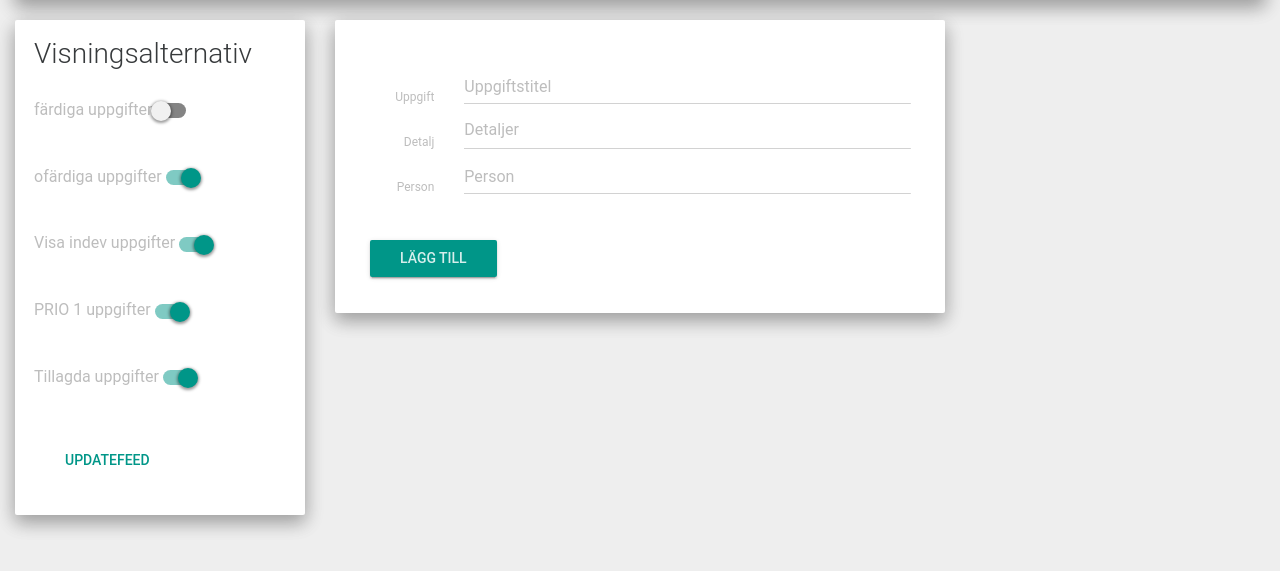
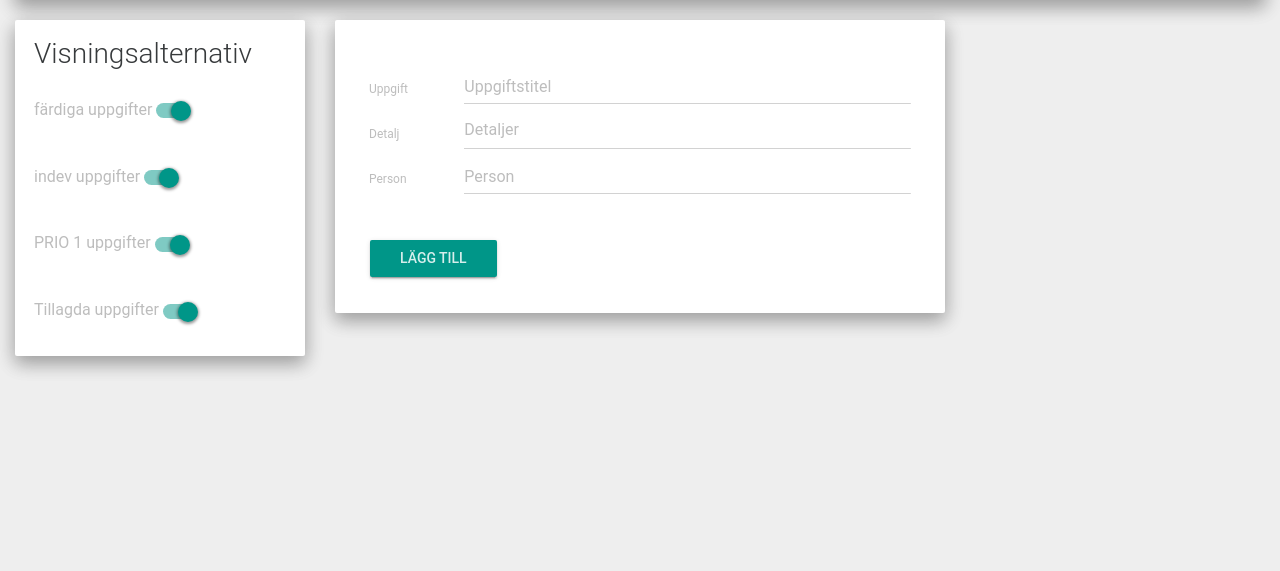
Before and after one commit to brolaugh/tasklist-php, a PHP site: page /dashboard in a window 1280 px wide. Shown: the part 90-661 px from the top of the page. Run offline with PHP 8.4, Linux system fonts and the light colour scheme; data that the repository does not hold is empty.

Commit message:
Cleaned up show options

```diff
--- a/App/pages/dashboard.php
+++ b/App/pages/dashboard.php
@@ -7,7 +7,7 @@
           <div class="togglebutton">
             <label>
               färdiga uppgifter
-              <input type="checkbox" name="done" id="done" onchange="applyFilter(this)"><span class="toggle"></span>
+              <input checked="" type="checkbox" name="done" id="done" onchange="applyFilter(this)"><span class="toggle"></span>
             </label>
           </div>
 
@@ -15,16 +15,7 @@
         <div class="form-group">
           <div class="togglebutton">
             <label>
-              ofärdiga uppgifter
-              <input checked="" type="checkbox" name="undone" id="undone" onchange="applyFilter(this)"><span class="toggle"></span>
-            </label>
-          </div>
-
-        </div>
-        <div class="form-group">
-          <div class="togglebutton">
-            <label>
-              Visa indev uppgifter
+              indev uppgifter
               <input checked="" type="checkbox" name="indev" id="indev" onchange="applyFilter(this)"><span class="toggle"></span>
             </label>
           </div>
@@ -49,10 +40,6 @@
           </div>
 
         </div>
-        <div class="form-group">
-          <button type="submit" class="btn btn-primary" name="button">updateFeed</button>
-        </div>
-      </form>
     </div>
   </div>
   <div class="col-md-6">
```
